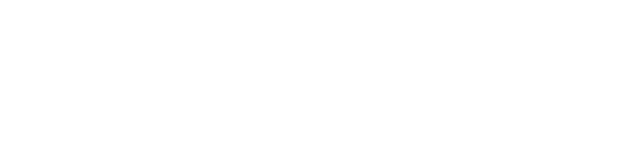
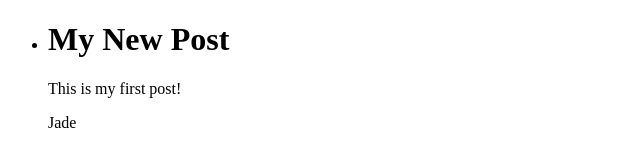
Before and after one commit to guyrogereboulet/js-oggetti-studenti, a plain HTML site: page esercizio_2/index.html in a window 1280 px wide. Shown: the whole page, without its empty margins (0-640 px from the left). Drawn offline with nearby package versions, Linux system fonts and the light colour scheme.

Commit message:
Prova handlebars

```diff
--- a/esercizio_2/index.html
+++ b/esercizio_2/index.html
@@ -3,20 +3,21 @@
   <head>
     <meta charset="utf-8">
     <script src="https://ajax.googleapis.com/ajax/libs/jquery/3.4.1/jquery.min.js"></script>
-    <script src="https://cdnjs.cloudflare.com/ajax/libs/handlebars.js/4.7.2/handlebars.js" charset="utf-8"></script>
-    <title>js-oggetti-studenti</title>
+    <script src="https://cdnjs.cloudflare.com/ajax/libs/handlebars.js/4.7.2/handlebars.min.js" charset="utf-8"></script>
+    <title>js-oggetti-studenti-handlebars</title>
   </head>
   <body>
-    <div class="#app">
+    <ul id="app">
 
-    </div>
+    </ul>
      <script id="entry-template" type="text/x-handlebars-template">
-        <div class="entry">
+        <li class="entry">
           <h1>{{title}}</h1>
           <div class="body">
             {{body}}
           </div>
-        </div>
+          <p class="copy">{{author}}</p>
+        </li>
       </script>
     <script src="script.js" charset="utf-8"></script>
   </body>
--- a/esercizio_2/script.js
+++ b/esercizio_2/script.js
@@ -1,4 +1,15 @@
 $(document).ready(function () {
+  var source = $("#entry-template").html();
+  var template = Handlebars.compile(source);
 
+  var context = {
+    title: "My New Post",
+    body: "This is my first post!",
+    author: "Jade"
+   };
+
+  var html = template(context);
+
+  $("#app").append(html);
 
 });
```
